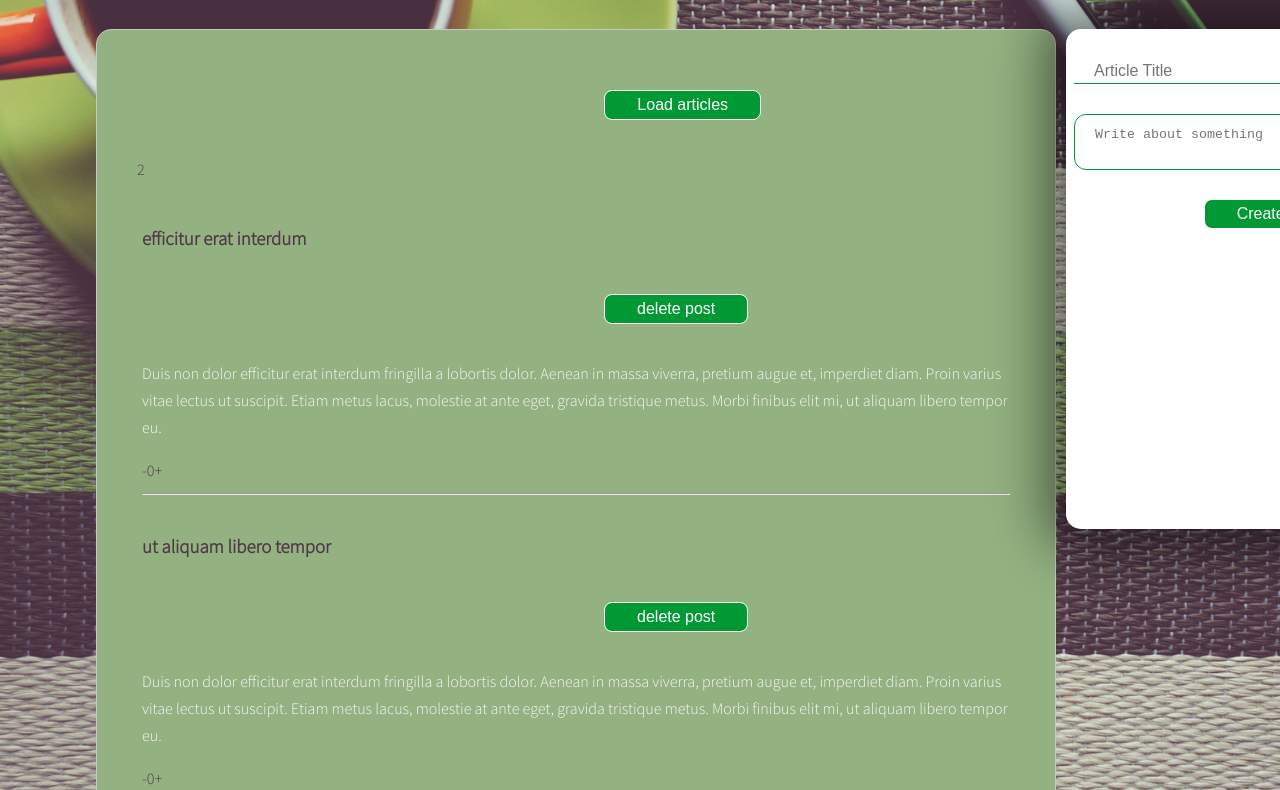
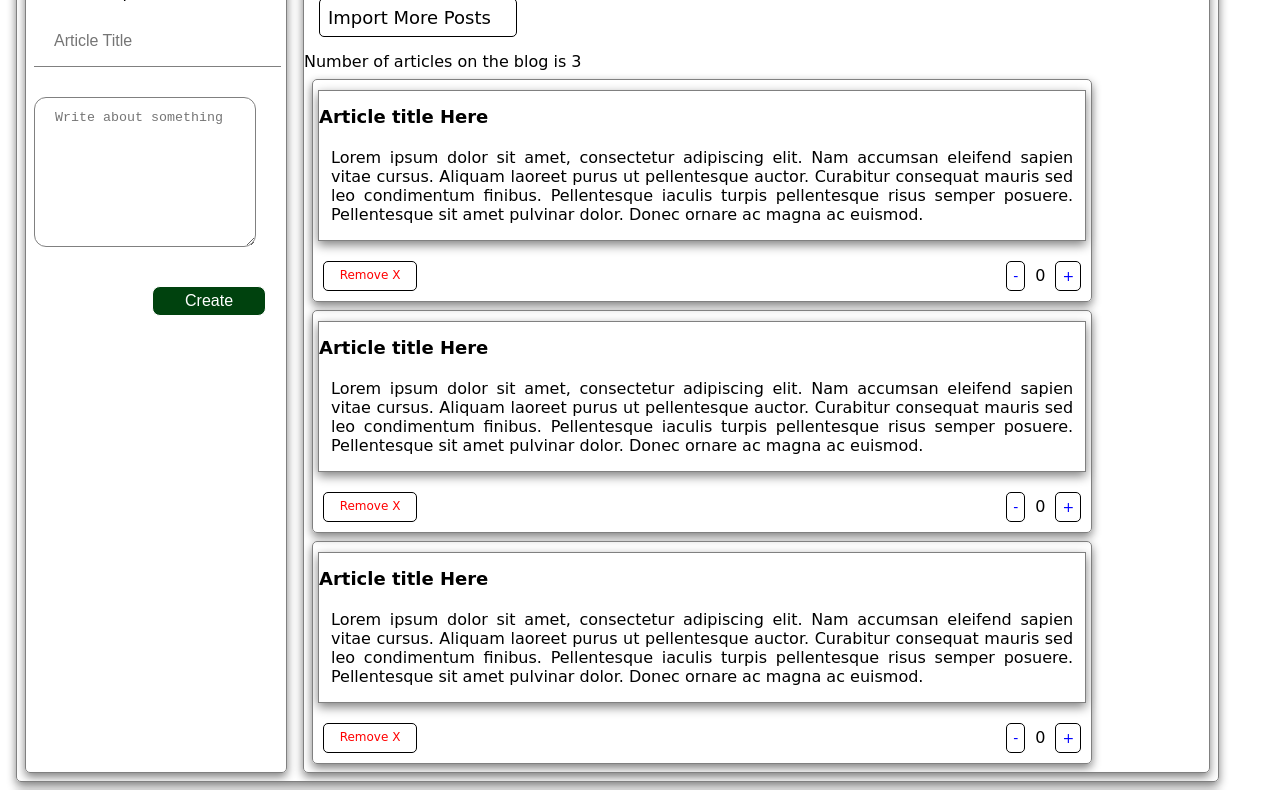
Before and after one commit to Piotr-Grzybowski/the_blog, a website with bundled scripts: page index.html in a window 1280 px wide. Shown: the part 214-1004 px from the top of the page. Built offline with nearby package versions, Linux system fonts and the light colour scheme; a web font is replaced by a local one.

Commit message:
Add styling

```diff
--- a/index.html
+++ b/index.html
@@ -16,57 +16,86 @@
   </head>
 
   <body>
-    <div class="blog">
-      <div class="container">
-        <h1 class="logo">Simple blogging platform</h1>
-        <main class="wrapper">
-          <div id="notification-area"></div>
-          <section class="posts">
-            <div class=""><button class="import-articles-btn">Load articles</button>
-              <p class="articles-count"></p>
-            </div>
-            <article class="post active" data-id="1" likes-count="0"">
-              <h3 class="post-title">efficitur erat interdum</h3>
-              <button class="delete-article">delete post</button>
-              <div class="post-content">
-                <p>
-                  Duis non dolor efficitur erat interdum fringilla a lobortis
-                  dolor. Aenean in massa viverra, pretium augue et, imperdiet
-                  diam. Proin varius vitae lectus ut suscipit. Etiam metus
-                  lacus, molestie at ante eget, gravida tristique metus. Morbi
-                  finibus elit mi, ut aliquam libero tempor eu.
-                </p>
-              </div>
-              <span class="remove like">-</span><span class="likes-count"></span><span class="add like">+</span>
-              <hr>
-            </article>
-            <article class="post active" data-id="19" likes-count="0"">
-              <h3 class="post-title">ut aliquam libero tempor</h3>
-              <button class="delete-article">delete post</button>
-              <div class="remove-article"></div>
-              <div class="post-content">
-                <p>
-                  Duis non dolor efficitur erat interdum fringilla a lobortis
-                  dolor. Aenean in massa viverra, pretium augue et, imperdiet
-                  diam. Proin varius vitae lectus ut suscipit. Etiam metus
-                  lacus, molestie at ante eget, gravida tristique metus. Morbi
-                  finibus elit mi, ut aliquam libero tempor eu.
-                </p>
-              </div>
-              <span class="remove like">-</span><span class="likes-count"></span><span class="add like">+</span>
-              <hr>
-            </article>
-          </section>
-          <aside class="create-form">
-            <form class="create-form">
-              <input type="text" placeholder="Article Title">
-              <textarea name="" placeholder="Write about something"></textarea>
-              <button type="submit">Create</button>
-            </form>
-          </aside>
-        </main>
-      </div>
-    </div>
+    <header>
+      <h1>Simple blog</h1>
+    </header>
+    <main>
+      <aside class="create-form-area">
+        Create new post
+        <form class="create-form">
+          <input class="input" type="text" placeholder="Article Title" />
+          <textarea
+            class="textarea"
+            placeholder="Write about something"
+          ></textarea>
+          <button type="submit">Create</button>
+        </form>
+      </aside>
+      <section class="posts">
+        <div id="notification-area"></div>
+        <div class="import-articles-btn">Import More Posts</div>
+        <span
+          >Number of articles on the blog is <span class="articles-count"></span
+        ></span>
+        <article class="post" data-id="1" likes-count="0">
+          <div class="post-content">
+            <h2 class="post-title">Article title Here</h2>
+            <p>
+              Lorem ipsum dolor sit amet, consectetur adipiscing elit. Nam
+              accumsan eleifend sapien vitae cursus. Aliquam laoreet purus ut
+              pellentesque auctor. Curabitur consequat mauris sed leo
+              condimentum finibus. Pellentesque iaculis turpis pellentesque
+              risus semper posuere. Pellentesque sit amet pulvinar dolor. Donec
+              ornare ac magna ac euismod.
+            </p>
+          </div>
+          <div class="delete-article">Remove X</div>
+          <div class="likes-area">
+            <span class="remove like">-</span><span class="likes-count"></span
+            ><span class="add like">+</span>
+          </div>
+        </article>
+        <article class="post" data-id="1" likes-count="0">
+          <div class="post-content">
+            <h2 class="post-title">Article title Here</h2>
+            <p>
+              Lorem ipsum dolor sit amet, consectetur adipiscing elit. Nam
+              accumsan eleifend sapien vitae cursus. Aliquam laoreet purus ut
+              pellentesque auctor. Curabitur consequat mauris sed leo
+              condimentum finibus. Pellentesque iaculis turpis pellentesque
+              risus semper posuere. Pellentesque sit amet pulvinar dolor. Donec
+              ornare ac magna ac euismod.
+            </p>
+          </div>
+          <div class="delete-article">Remove X</div>
+          <div class="likes-area">
+            <span class="remove like">-</span><span class="likes-count"></span
+            ><span class="add like">+</span>
+          </div>
+        </article>
+        <article class="post" data-id="1" likes-count="0">
+          <div class="post-content">
+            <h2 class="post-title">Article title Here</h2>
+            <p>
+              Lorem ipsum dolor sit amet, consectetur adipiscing elit. Nam
+              accumsan eleifend sapien vitae cursus. Aliquam laoreet purus ut
+              pellentesque auctor. Curabitur consequat mauris sed leo
+              condimentum finibus. Pellentesque iaculis turpis pellentesque
+              risus semper posuere. Pellentesque sit amet pulvinar dolor. Donec
+              ornare ac magna ac euismod.
+            </p>
+          </div>
+          <div class="delete-article">Remove X</div>
+          <div class="likes-area">
+            <span class="remove like">-</span><span class="likes-count"></span
+            ><span class="add like">+</span>
+          </div>
+        </article>
+      </section>
+    </main>
+    <footer>
+      <div>Some footer</div>
+    </footer>
     <script type="module" src="./js/script.js"></script>
   </body>
 </html>
--- a/js/script.js
+++ b/js/script.js
@@ -12,7 +12,9 @@ const select = {
   likesCount: ".likes-count",
   likesCounterButtons: ".like",
   importButton: ".import-articles-btn",
-  articlesCount: ".articles-count"
+  articlesCount: ".articles-count",
+  input: ".input",
+  textarea: ".textarea",
 };
 
 function initNewArticles() {
@@ -30,6 +32,7 @@ function createArticle(title, body) {
   articles.insertAdjacentHTML("beforeend", html);
   if (document.querySelector(`article[data-id="${givenId}"]`)) notifySuccess();
   else notifyError();
+  cleanFormInputs();
 
   initNewArticles();
 }
@@ -54,13 +57,13 @@ function showLikesCounts() {
 
   for (let likeCounter of likeCounters) {
     likeCounter.innerHTML =
-      likeCounter.parentElement.getAttribute("likes-count");
+      likeCounter.parentElement.parentElement.getAttribute("likes-count");
   }
 }
 
 function changeLikesCount(event) {
   const currentElement = event.target;
-  const parentElement = event.target.parentNode;
+  const parentElement = event.target.parentNode.parentNode;
   const likesCountNode = document.querySelector(
     `article[data-id="${parentElement.getAttribute("data-id")}"]`
   );
@@ -72,6 +75,14 @@ function changeLikesCount(event) {
     likesCountNode.setAttribute("likes-count", parseInt(likesCountValue) - 10);
   }
   showLikesCounts();
+}
+
+function cleanFormInputs() {
+  const input = document.querySelector(select.input);
+  const textarea = document.querySelector(select.textarea);
+
+  input.value = "";
+  textarea.value = "";
 }
 
 function importArticles() {
--- a/style.css
+++ b/style.css
@@ -1,246 +1,137 @@
-@import url("https://fonts.googleapis.com/css?family=Oswald:400,600|Sacramento|Source+Sans+Pro:300&subset=latin-ext");
-/* Variables */
-/* Global */
-*,
-*::before,
-*::after {
-  box-sizing: border-box;
+@import url("https://fonts.googleapis.com/css2?family=Yatra+One&display=swap");
+
+body {
+  font-family: "Yatra One", cursive;
 }
 
-body {
-  background: #fff;
-  font-family: "Source Sans Pro", sans-serif;
-  color: #4e3847;
-  font-weight: 300;
-  font-size: 16px;
-  line-height: 1.7;
-  background-image: url("../images/background6.jpg");
-  background-size: cover;
+header,
+main,
+section,
+aside,
+article,
+footer {
+  margin: 8px;
+  border-radius: 5px;
+  border: 1px solid grey;
+  box-shadow: 0px 4px 10px grey;
 }
 
-.container {
-  max-width: 1140px;
-  margin: 0 auto;
+header h1 {
+  margin-top: 40px;
+  font-size: 70px;
+  background: -webkit-linear-gradient(#fff, #222);
+  text-shadow: 0 0 0.05em #eee, 0 0 0.2em #000, 0 0 0.3em #333;
 }
 
-.section-title {
-  font-size: 22px;
-  text-transform: uppercase;
-  font-family: "Oswald", sans-serif;
-  font-weight: 600;
+header,
+main,
+footer {
+  width: 95%;
+  min-height: 40px;
 }
 
-.section-title span {
-  text-transform: none;
-  font-weight: 400;
-  color: #554649;
+main {
+  display: flex;
+  min-width: 700px;
 }
 
-a {
-  color: black;
-  text-decoration: none;
+article {
+  display: flex;
+  justify-content: space-around;
+  flex-wrap: wrap;
 }
 
-a:hover {
-  font-size: 16.5px;
+aside {
+  width: 23%;
+  min-width: 260px;
 }
 
-/* Layout */
-.wrapper {
-  display: -ms-flexbox;
-  display: flex;
-  margin-left: 10px;
-  flex-direction: row;
-  justify-content: center;
+section,
+article {
+  width: 86%;
 }
 
-.posts {
-  text-align: left;
-  position: relative;
-  max-width: 75vw;
+.import-articles-btn {
+  width: 180px;
+  padding: 8px;
+  border-radius: 5px;
+  border: 1px solid black;
+  background: white;
+  color: black;
+  font-size: 18px;
+  margin: 15px;
+  cursor: pointer;
 }
 
-.sidebar,
-.posts {
-  border: 1px solid #c7c8be;
-  margin-right: 10px;
-  padding: 40px;
-  background-color: #93b181;
+.import-articles-btn:hover {
+  border: 1px solid black;
+  box-shadow: 0px 4px 10px black;
+}
+
+.delete-article {
+  width: 80px;
+  padding: 6px;
+  border-radius: 5px;
+  border: 1px solid black;
+  background: white;
+  color: red;
+  font-size: 12px;
+  text-align: center;
+  margin: 10px;
+  cursor: pointer;
+}
+
+.delete-article:hover {
+  border: 1px solid red;
+  box-shadow: 0px 4px 10px red;
+}
+
+.like {
+  background: white;
+  color: blue;
+  font-size: 14px;
+  margin: 10px;
+  cursor: pointer;
+  padding: 6px;
+  border-radius: 5px;
+  border: 1px solid black;
+}
+
+.likes-area {
+  display: flex;
+  justify-content: center;
+  align-items: center;
+}
+
+form {
+  background-color: white;
+  width: 90%;
   border-radius: 15px;
 }
 
-/* Logo */
-.logo {
-  font-family: "Sacramento", cursive;
-  font-weight: 400;
-  font-size: 104px;
-  line-height: 1;
-  text-align: center;
-  color: #fbf8fa;
-}
-
-/* Lists */
-.list {
-  list-style-type: none;
-  margin: 0;
-  padding: 0;
-}
-
-.list .active {
-  font-weight: bold;
-}
-
-.tags li {
-  display: inline;
-}
-
-.list-horizontal li {
-  display: inline-block;
-}
-
-/* Post */
-.post {
-  height: auto;
-  opacity: 0;
-  transition: all 1s;
-  padding: 5px;
-}
-
-.post.active {
-  opacity: 1;
-  z-index: 2;
-}
-
-.post-content {
-  color: #fbf8fa;
-}
-
-.post-author {
-  font-style: italic;
-}
-
-.post-tags {
-  display: -ms-flexbox;
-  display: flex;
-}
-
-.post-tags p {
-  margin: 0 10px 0 0;
-}
-
-#notification-area {
-  position:fixed;
-  left: 50%;
-  top: 50%;
-  transform: translate(-50%, -50%);
-  width:250px;
-  height:10vh;
-  display:flex;
-  flex-direction:column;
-  justify-content:flex-end;
-  z-index: 99;
-}
-#notification-area .notification {
-  position:absolute;
-  padding:15px 10px;
-  background:#111;
-  color:#f5f5f5;
-  font-family:"Raleway";
-  font-size:14px;
-  font-weight:600;
-  border-radius:5px;
-  margin:5px 0px;
-  opacity:0;
-  left:20px;
-  animation:showNotification 500ms ease-in-out forwards;
-}
-@keyframes showNotification {
-  to {
-    opacity:1;
-    left:0px;
-  }
-}
-#notification-area .notification.success {
-  background:#389838;
-}
-#notification-area .notification.error {
-  background:orangered;
-}
-
-/* @media */
-@media only screen and (max-width: 768px) {
-  .wrapper {
-    -ms-flex-wrap: wrap;
-        flex-wrap: wrap;
-  }
-  .posts {
-    padding-top: 10px;
-    height: 850px;
-    -ms-flex: 1 100%;
-        flex: 1 100%;
-    margin-top: 5px;
-    margin-bottom: 5px;
-  }
-  .sidebar {
-    -ms-flex: 1 auto;
-        flex: 1 auto;
-  }
-  .sidebar li {
-    display: inline;
-    padding: 5px;
-  }
-  .sidebar:nth-child(3) a {
-    font-size: 10px;
-  }
-  .sidebar:nth-child(3) .section-title {
-    font-size: 12px;
-  }
-  a:hover {
-    font-size: 17px;
-  }
-}
-
-.create-form {
-  min-width: 10vw;
-}
-form{
-  background-color:white;
-  width: 20vw;
-  height:500px;
-  border-radius:15px;
-  box-shadow: 0px 0px 54px 21px rgba(0,0,0,0.5);
-  position: fixed;
-}
-
-input{
-  position:relative;
-  top:3%;
-  width: 95%;
+input {
   padding: 12px 20px;
   margin: 15px 8px;
   border: none;
-  border-bottom: solid 1px #009933;
- font-size: 16px;
- height: 25px;
+  border-bottom: solid 1px grey;
+  font-size: 16px;
+  height: 25px;
 }
 
-textarea{
-  position:relative;
-  top:3%;
-  resize:none;
+textarea {
   width: 95%;
+  height: 150px;
   padding: 12px 20px;
   margin: 15px 8px;
-  box-sizing:border-box;
-  border-radius:12px;
-  border: solid 1px #009933;
-
+  box-sizing: border-box;
+  border-radius: 12px;
+  border: solid 1px grey;
 }
 
-button{
+button {
   position: relative;
   left: 53%;
-  background-color: #009933;
+  background-color: rgb(0, 66, 14);
   border: solid 1px;
   color: white;
   padding: 5px 32px;
@@ -253,6 +144,33 @@ button{
   transition: all 0.2s ease-in-out;
 }
 
-button:hover{
+button:hover {
   transform: scale(1.1);
 }
+
+.post-content {
+  border: 1px solid grey;
+  width: 100%;
+  min-width: 350px;
+  margin: 10px 5px 10px 5px;
+  box-shadow: 0px 4px 10px grey;
+}
+
+.post-content:hover {
+  border: 1px solid black;
+  box-shadow: 0px 4px 10px black;
+}
+
+.post-content p {
+  padding: 5px 12px 0px 12px;
+  text-align: justify;
+}
+
+article {
+  display: flex;
+  justify-content: space-between;
+}
+
+h2 {
+  font-size: 18px;
+}
```
Also changed, not shown: js/helpers/articleTemplate.js (+8 -2 lines).
